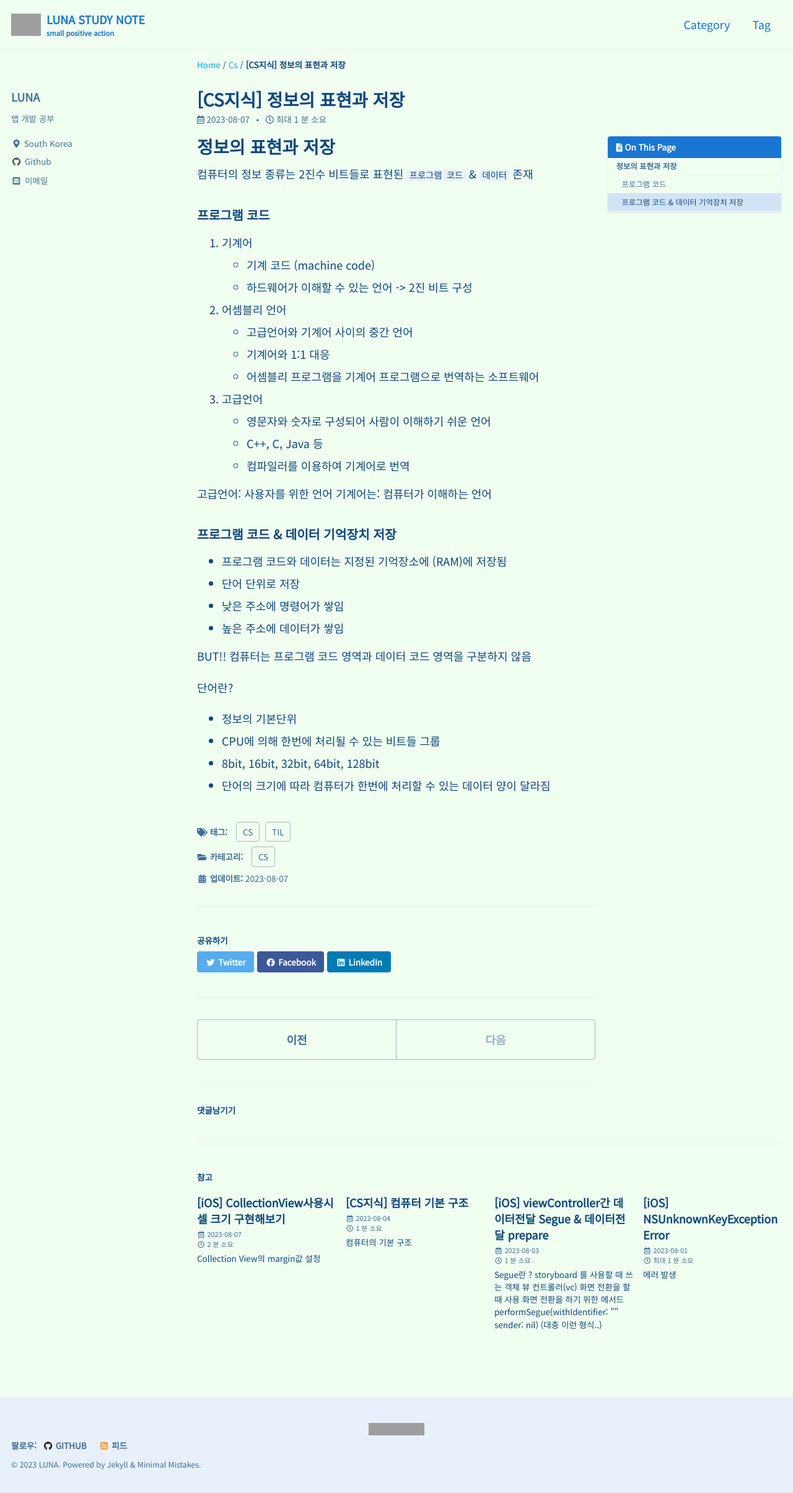
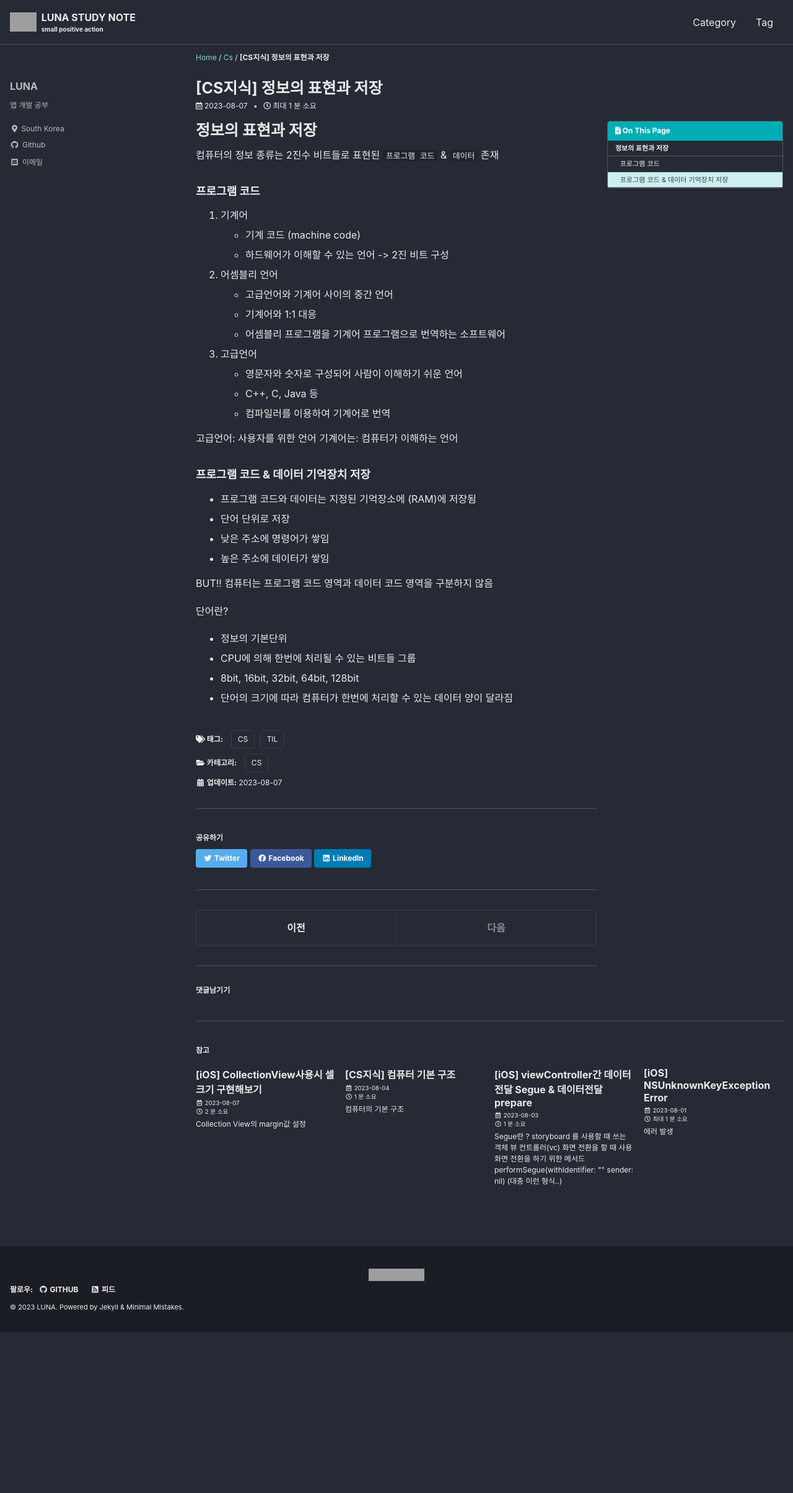
Before and after one commit to Luna828/Luna828.github.io, a Jekyll site: the page built from _posts/2023-08-07-정보의표현과저장.md, in a window 1280 px wide. Shown: the whole page at 62% size. Built offline with Jekyll 4.4.1, drawn with Linux system fonts in a browser that asks for light colours; cached includes are drawn as plain includes; comment, search, counter and statistics services are not loaded; after the commit the page ends 2149 px from its top, so only the background shows below that; grey boxes are pictures that could not be loaded.

Commit message:
Update main.scss

```diff
--- a/assets/css/main.scss
+++ b/assets/css/main.scss
@@ -1,42 +1,9 @@
 ---
 # Only the main Sass file needs front matter (the dashes are enough)
+search: false
 ---
 
-// https://mmistakes.github.io/minimal-mistakes/docs/stylesheets/#customizing
-$sans-serif: 'Noto Sans KR';
-$monospace: 'Ubuntu Mono';
-$type-size-4-5: 1.12em !default; // Ubuntu Mono is a bit small
+@charset "utf-8";
 
-@charset "utf-8";
-@import "minimal-mistakes/skins/aqua"; // skin
-@import "minimal-mistakes";
-
-@import url(https://fonts.googleapis.com/css?family=Noto+Sans+KR|Ubuntu+Mono);
-
-// https://github.com/mmistakes/minimal-mistakes/issues/1219
-html {
-  font-size: 12px; // change to whatever
-
-  @include breakpoint($medium) {
-    font-size: 14px; // change to whatever
-  }
-
-  @include breakpoint($large) {
-    font-size: 16px; // change to whatever
-  }
-
-  @include breakpoint($x-large) {
-    font-size: 18px; // change to whatever
-  }
-}
-
-.highlight {
-  font-family: $monospace;
-  font-size: $type-size-4-5;
-}
-
-.language-plaintext {
-  font-family: $monospace;
-  font-size: $type-size-5;
-  background: #c0ffee;
-}
+@import "minimal-mistakes/skins/{{ site.minimal_mistakes_skin | default: 'default' }}"; // skin
+@import "minimal-mistakes"; // main partials
```
